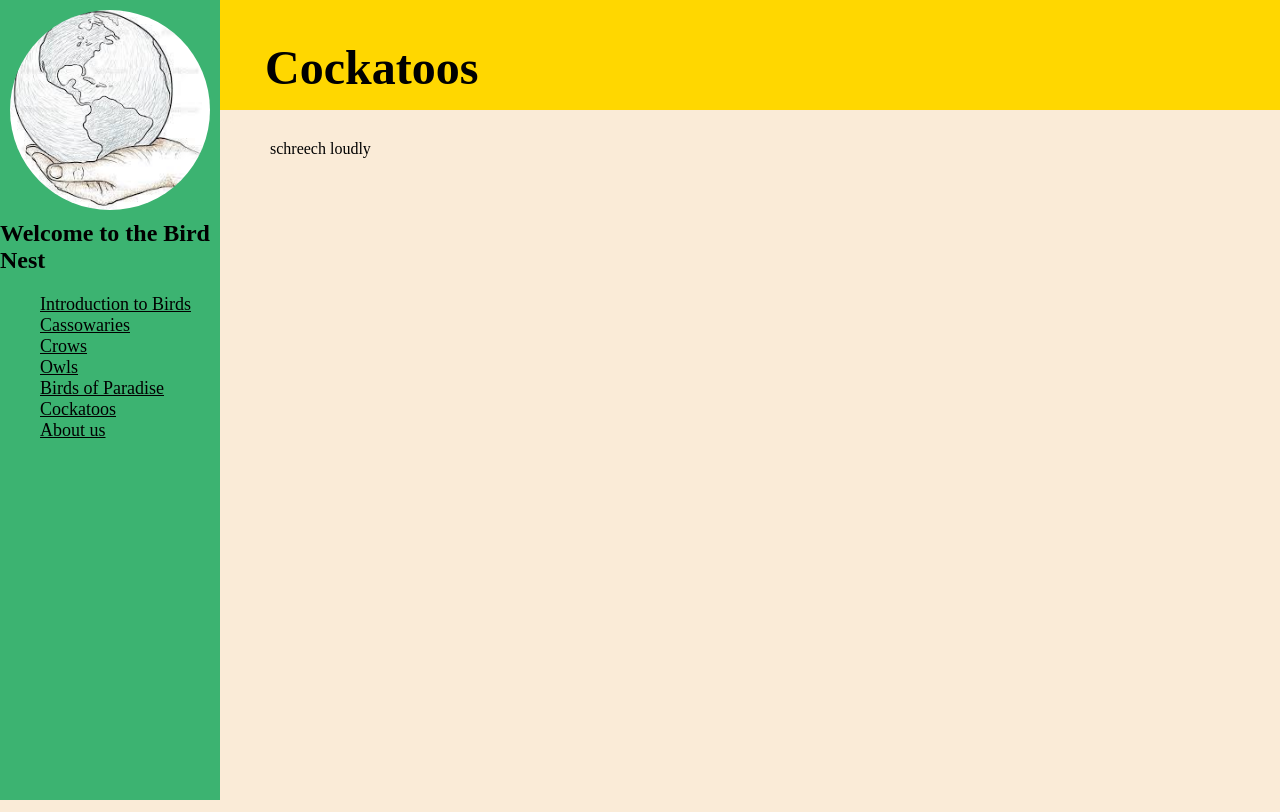
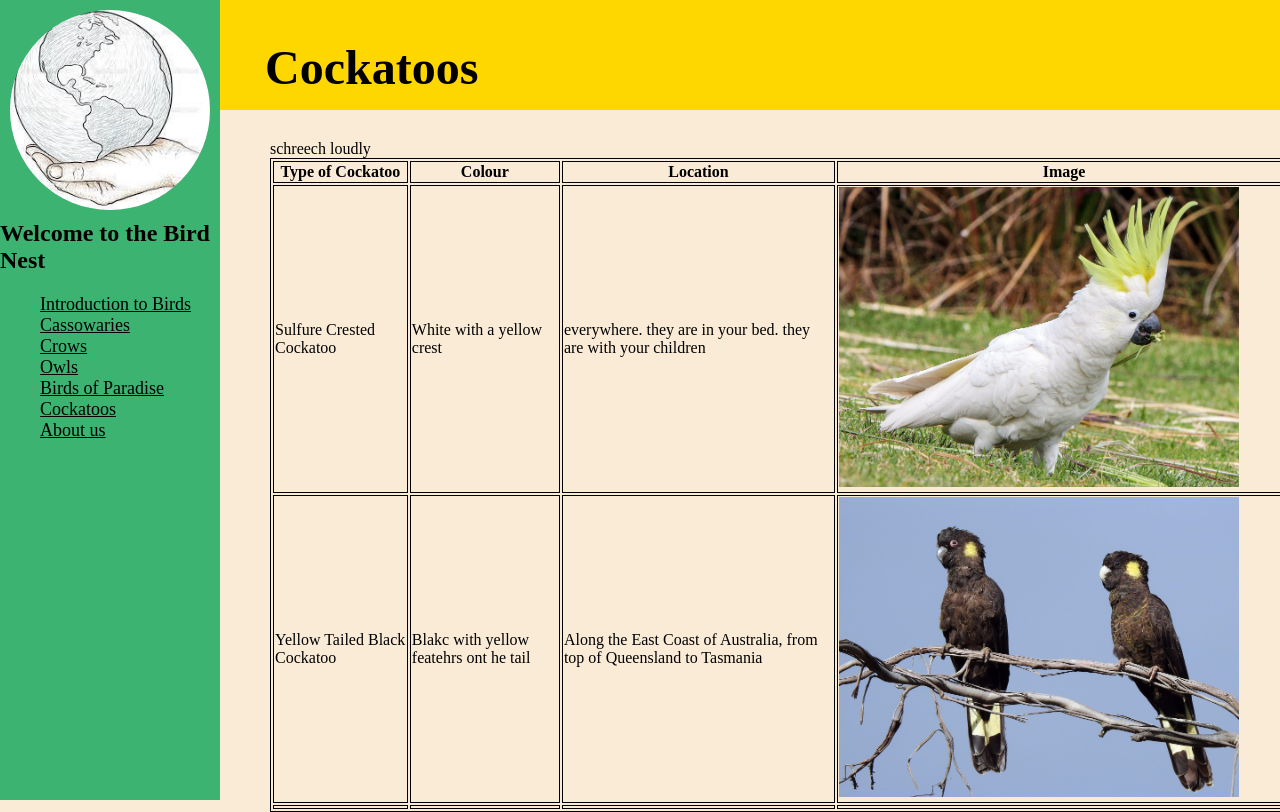
Before and after one commit to VO1DCATS/443941797-asssesment-website, a plain HTML site: page cokies.html in a window 1280 px wide. Drawn offline with Linux system fonts and the light colour scheme.

Commit message:
last changes

```diff
--- a/cokies.html
+++ b/cokies.html
@@ -32,6 +32,33 @@
     </header>
     <nav class="huh"><h1>Cockatoos</h1></nav>
 
-    <main>schreech loudly</main>
+    <main>schreech loudly
+        <table>
+            <tr>
+              <th>Type of Cockatoo</th>
+              <th>Colour</th>
+              <th>Location</th>
+              <th>Image </th>
+            </tr>
+            <tr>
+                <td>Sulfure Crested Cockatoo</td>
+                <td>White with a yellow crest</td>
+                <td>everywhere. they are in your bed. they are with your children</td>
+                <td><img src="white cock.jpg" alt=""></td>
+              </tr>
+            <tr>
+                <td>Yellow Tailed Black Cockatoo</td>
+                <td>Blakc with yellow featehrs ont he tail</td>
+                <td>Along the East Coast of Australia, from top of Queensland to Tasmania</td>
+                <td><img src="black and yellow birbs.jpg" alt=""></td>
+              </tr>
+            <tr>
+                <td></td>
+                <td></td>
+                <td></td>
+                <td></td>
+              </tr>
+          </table>
+    </main>
 </body>
 </html>
--- a/styling.css
+++ b/styling.css
@@ -127,3 +127,7 @@ display: flex;
 #cont { overflow: hidden; }
 #flyings { float: left; }
 #flyings img {display: block; }
+
+table,th,td {
+    border: 1px solid black;
+  }
```
Also changed, not shown: About us.html (+6 -0 lines), black and yellow birbs.jpg (added), white cock.jpg (added).
